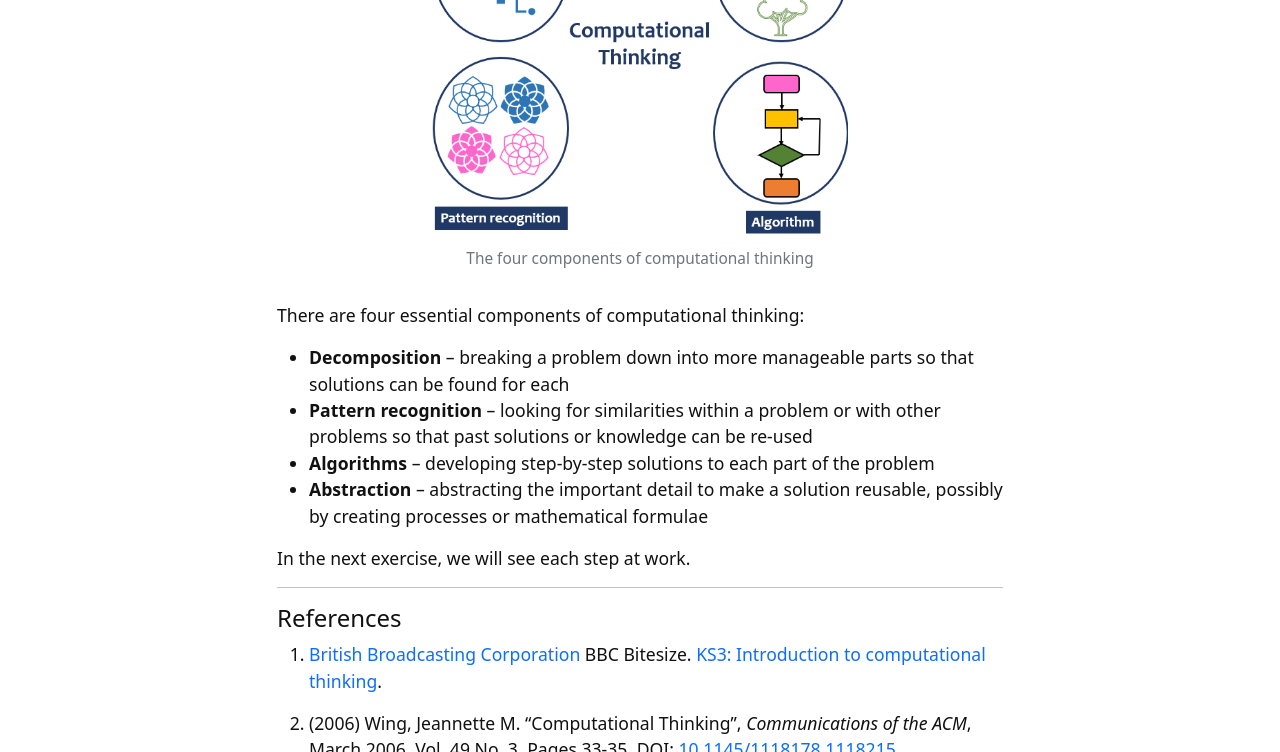
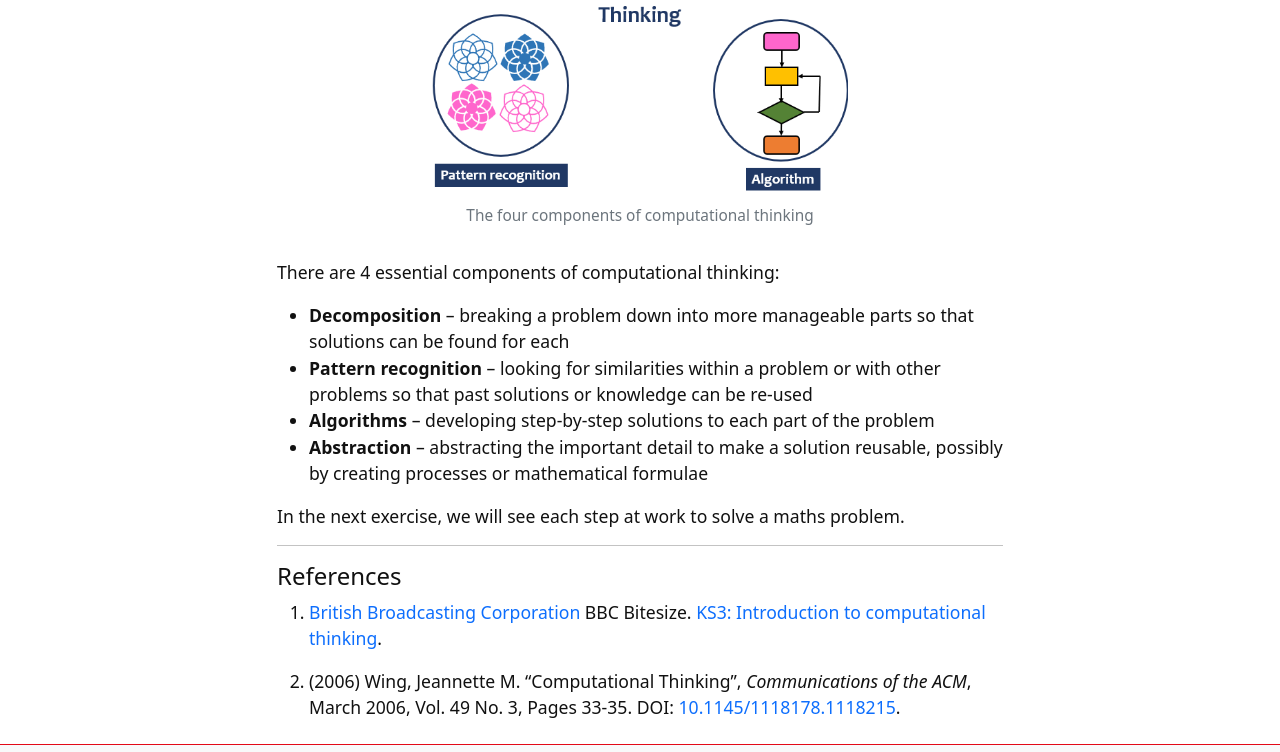
Before and after one commit to weaverbel/intro-computational-thinking, a Jekyll site: the page built from content/0-intro.md, in a window 1280 px wide and 900 px high, scrolled down 963 px, cut to the strip 0-752 px from the top of the window. Built offline with Jekyll 4.4.1, drawn with Linux system fonts in a browser that asks for light colours.

Commit message:
Update 0-intro.md
make three changes

```diff
--- a/content/0-intro.md
+++ b/content/0-intro.md
@@ -19,14 +17,14 @@ Wing believes that computational thinking is just as important a skill for schoo
 
 {% include figure.html img="comp-think.png" alt="The four components of computational thinking" caption="The four components of computational thinking" width="60%" %}
 
-There are four essential components of computational thinking:
+There are 4 essential components of computational thinking:
 
 - **Decomposition** – breaking a problem down into more manageable parts so that solutions can be found for each
 - **Pattern recognition** – looking for similarities within a problem or with other problems so that past solutions or knowledge can be re-used
 - **Algorithms** – developing step-by-step solutions to each part of the problem
 - **Abstraction** – abstracting the important detail to make a solution reusable, possibly by creating processes or mathematical formulae
 
-In the next exercise, we will see each step at work.
+In the next exercise, we will see each step at work to solve a maths problem.
 
 -------------
 
```
Also changed, not shown: other parts of content/0-intro.md (+0 -2 lines).
